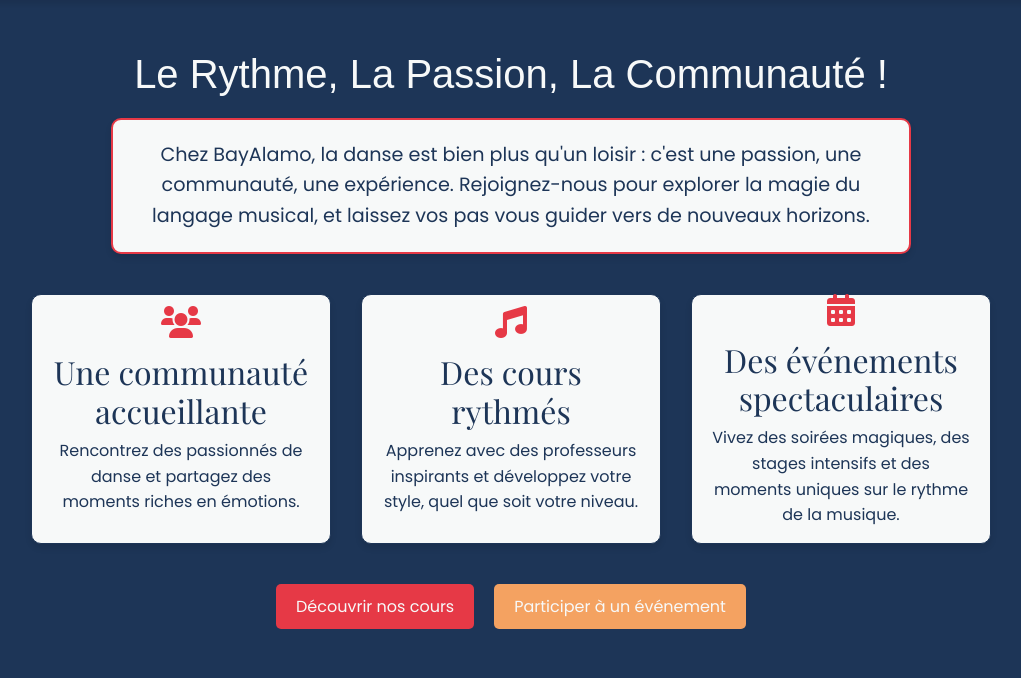
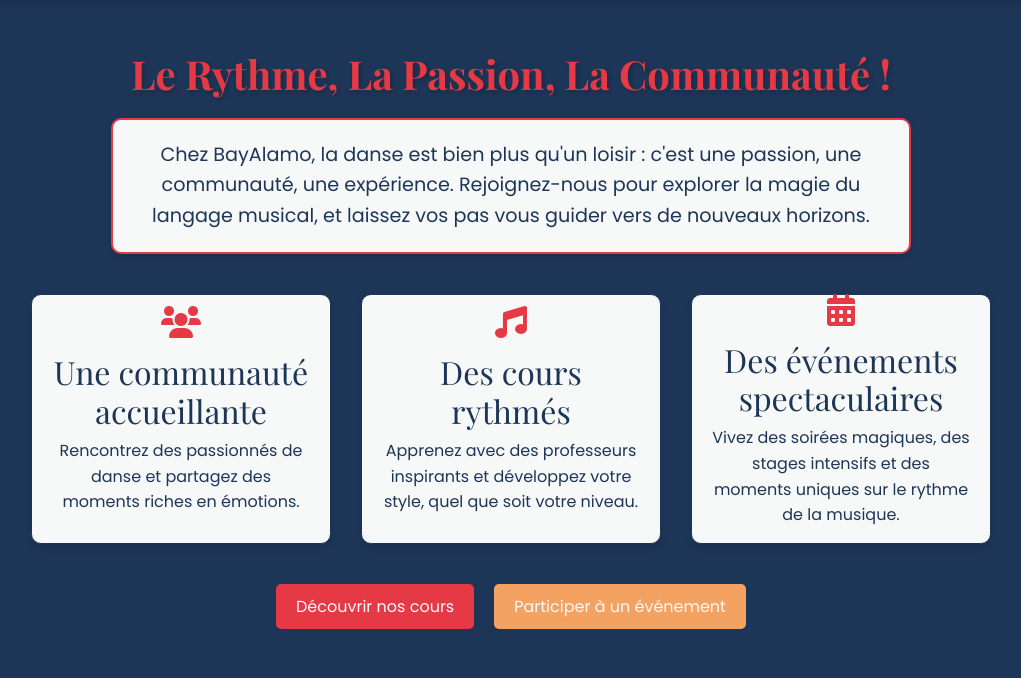
Before and after one commit to Baylox/Bailamos, a Symfony app: template templates/home/index.html.twig in a window 1280 px wide. Shown: the part 86-764 px from the top of the page, without its empty margins (129-1150 px from the left). Run offline with Twig, Linux system fonts and the light colour scheme; the template is opened without the code that fills it, so the values that code supplies are empty; style sheets or scripts are compiled from the project's sources; some libraries are stand-ins or nearby versions.

Commit message:
Update home styles and HTML

```diff
--- a/assets/styles/pages/home.scss
+++ b/assets/styles/pages/home.scss
@@ -10,10 +10,13 @@
         text-align: center;
 
         .club-title {
-            font-family: 'Fredoka', sans-serif;
             font-size: 2.5rem;
-            color: $bay-light;
+            color: $bay-red;
             margin-bottom: 20px;
+            font-weight: bold;
+            color: $primary;
+            margin-bottom: 20px;
+            text-shadow: 2px 2px 4px rgba(0, 0, 0, 0.2)
         }
 
         .club-intro {
--- a/templates/home/index.html.twig
+++ b/templates/home/index.html.twig
@@ -61,7 +61,7 @@
         <p class="cta-intro" data-aos="fade-up" data-aos-duration="1000" data-aos-delay="200">
             Inscrivez-vous dès maintenant à nos cours ou événements pour vivre l'expérience !
         </p>
-        <a href="/inscription" class="cta-btn" data-aos="zoom-in" data-aos-duration="1200">S'inscrire maintenant</a>
+        <a href="/register" class="cta-btn" data-aos="zoom-in" data-aos-duration="1200">S'inscrire maintenant</a>
     </div>
 </section>
 
```
